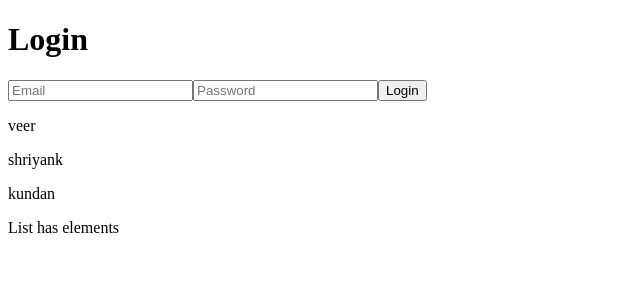
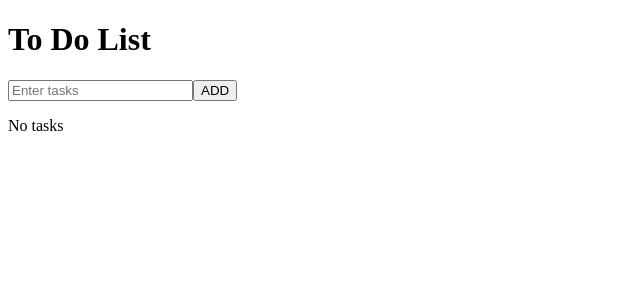
Before and after one commit to Veer19/react-starter, a React (Create React App) app: page / in a window 1280 px wide. Shown: the top 300 px of the page, without its empty margins (0-640 px from the left). Built offline with nearby package versions, Linux system fonts and the light colour scheme.

Commit message:
Update code

```diff
--- a/src/App.js
+++ b/src/App.js
@@ -1,37 +1,35 @@
 import { useEffect, useState } from "react";
 
 const App = () => {
-  const [email, setEmail] = useState("");
-  const [password, setPassword] = useState("");
+  const [todoList, setTodoList] = useState([]);
+  const [newTodoItem, setNewTodoItem] = useState("");
   useEffect(() => {
     console.log(name);
   }, [name]);
-  const handleLogin = () => {
-    console.log(email, password);
+  const handleAddItem = () => {
+    setTodoList([newTodoItem,...todoList])
+    setNewTodoItem("")
   };
   const [names, setNames] = useState(["veer", "shriyank", "kundan"]);
   return (
     <div>
-      <h1>Login</h1>
+      <h1>To Do List</h1>
       <input
-        placeholder="Email"
-        type="email"
+        placeholder="Enter tasks"
+        type="text"
+        value={newTodoItem}
+        onKeyDown={(event) => {
+          if(event.key == "Enter")
+          handleAddItem()
+        }}
         onChange={(event) => {
-          setEmail(event.target.value);
+          setNewTodoItem(event.target.value);
         }}
       ></input>
-      <input
-        placeholder="Password"
-        type="password"
-        onChange={(event) => {
-          setPassword(event.target.value);
-        }}
-      ></input>
-      <button onClick={handleLogin}>Login</button>
-      {names.map((name, index) => {
-        return <p key={index}>{name}</p>;
+      <button onClick={handleAddItem}>ADD</button>
+      {todoList.length == 0 ? <p>No tasks</p> : todoList.map((todoItem, index) => {
+        return <p key={index}>{todoItem}</p>;
       })}
-      {names.length == 0 ? <p>List Empty</p> : <p>List has elements</p>}
     </div>
   );
 };
```
